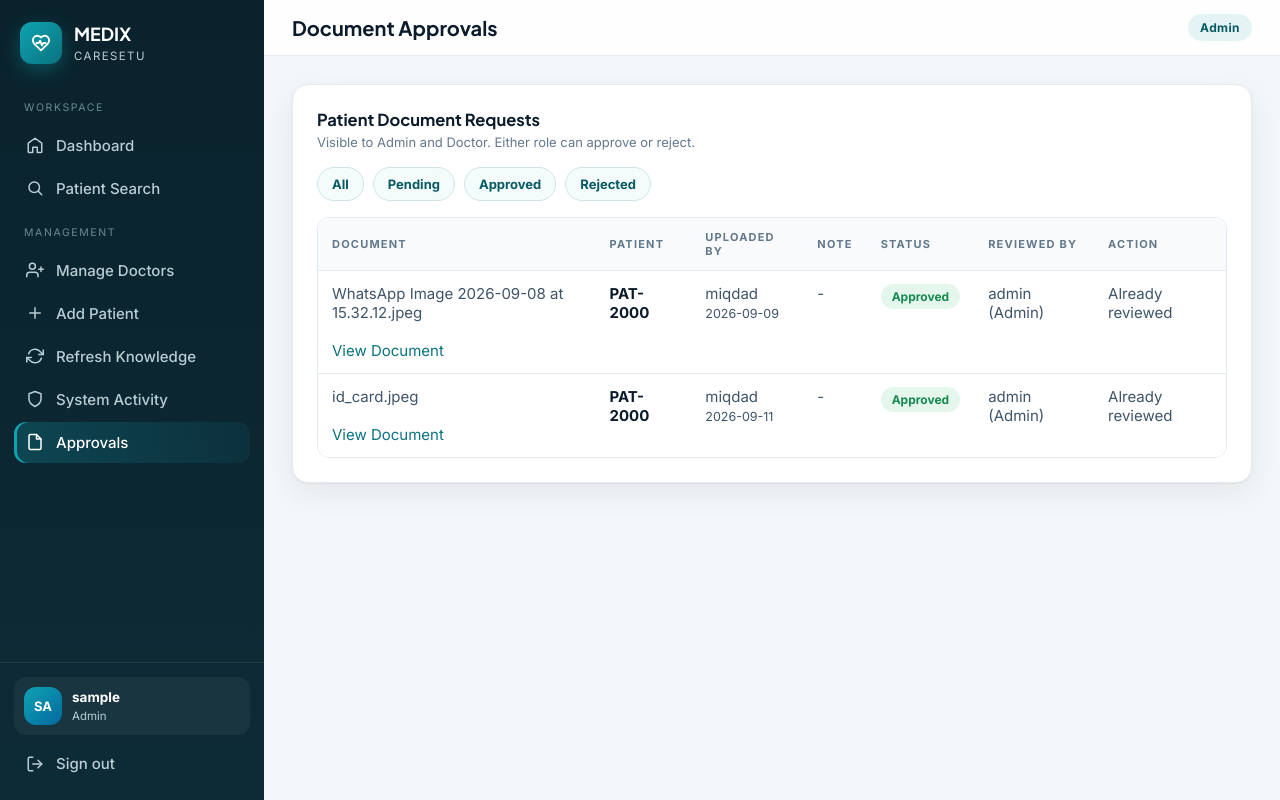
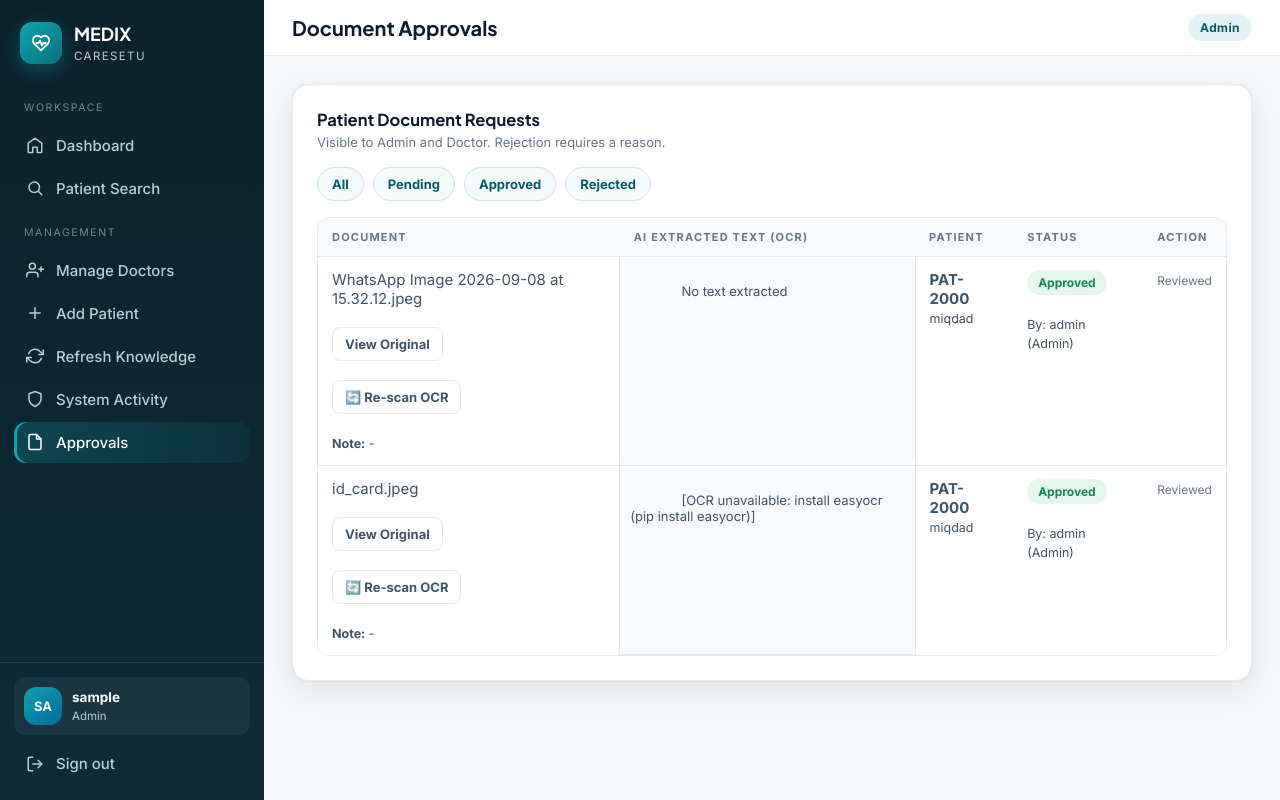
Before and after one commit to ItzVinesh/Medix-Caresetu, a Flask app: page /approvals in a window 1280 px wide. Run offline with Flask 3, Linux system fonts and the light colour scheme; the visitor is signed in with stand-in values (Sample User, id 1).

Commit message:
Update app and templates

```diff
--- a/app.py
+++ b/app.py
@@ -18,26 +18,45 @@ try:
 except Exception:
     ha = None
 
-# ------------------------------------------------------------
-# Optional OCR (pip install easyocr). App still runs without it.
-# ------------------------------------------------------------
+try:
+    import pytesseract
+    pytesseract.pytesseract.tesseract_cmd = r"C:\Program Files\Tesseract-OCR\tesseract.exe"
+except Exception:
+    pass
+# ============================================================
+# OCR ENGINE (EasyOCR primary, Tesseract fallback)
+# ============================================================
 OCR_READER = None
 
-def get_ocr_reader():
+def ocr_extract(image_path):
     global OCR_READER
+    easy_err = tess_err = ""
     try:
         import easyocr
-    except Exception:
-        return None
-    if OCR_READER is None:
-        OCR_READER = easyocr.Reader(["en", "hi"], gpu=False)
-    return OCR_READER
+        if OCR_READER is None:
+            OCR_READER = easyocr.Reader(["en", "hi"], gpu=False, verbose=False)
+        lines = OCR_READER.readtext(image_path, detail=0)
+        return "\n".join(lines), "EasyOCR"
+    except Exception as e:
+        easy_err = str(e)
+    try:
+        import pytesseract
+        from PIL import Image
+        img = Image.open(image_path)
+        text = pytesseract.image_to_string(img, lang="eng+hin")
+        return text.strip(), "Tesseract"
+    except Exception as e:
+        tess_err = str(e)
+    raise RuntimeError(
+        f"EasyOCR failed: {easy_err} | Tesseract failed: {tess_err}. "
+        "Run: pip install easyocr (same environment as app.py), then restart."
+    )
 
 # ============================================================
 # APP + PATHS
 # ============================================================
 app = Flask(__name__)
-app.secret_key = "caresetu_login_secret_key_123"
+app.secret_key = "change-this-to-a-strong-secret-key"
 
 USERS_CSV_FILE = os.path.join(app.root_path, "users.csv")
 PATIENTS_CSV_FILE = os.path.join(app.root_path, "patients.csv")
@@ -277,6 +296,22 @@ def patient_chat_response(message, searched_by, role, language="en"):
         return "यह रिकॉर्ड मौजूद है, लेकिन विवरण आपके अधिकार क्षेत्र में प्रतिबंधित हैं।"
     return "This record exists, but details are restricted for your role."
 
+def build_document_summary(doc, max_lines=8, max_chars=700):
+    text = (doc.get("extracted_text") or "").strip()
+    if not text or text.startswith("["):
+        return "No readable text was extracted from this document. Open the full file to review it."
+    lines = [ln.strip() for ln in text.splitlines() if ln.strip()]
+    picked, total = [], 0
+    for ln in lines:
+        if total + len(ln) > max_chars or len(picked) >= max_lines:
+            break
+        picked.append(ln)
+        total += len(ln) + 1
+    summary = "\n".join(picked)
+    if len(picked) < len(lines):
+        summary += "\n… (open the document to read the full text)"
+    return summary
+
 # ============================================================
 # AUTH
 # ============================================================
@@ -379,7 +414,16 @@ def patient_record(patient_id):
     if role == "patient":
         docs = [d for d in docs if (d.get("username") or "").upper() == (session.get("username") or "").upper()]
     docs.sort(key=lambda x: x.get("timestamp", ""), reverse=True)
-    return render_template("patient_record.html", patient=patient, role=role, docs=docs)
+
+    approved_docs = []
+    for d in docs:
+        if d.get("status") == "Approved":
+            d = dict(d)
+            d["summary"] = build_document_summary(d)
+            approved_docs.append(d)
+
+    return render_template("patient_record.html", patient=patient, role=role,
+                           docs=docs, approved_docs=approved_docs)
 
 # ============================================================
 # ADMIN: ADD PATIENT / ADD DOCTOR
@@ -466,19 +510,13 @@ def upload_document():
     extracted_text = ""
     ocr_status = "Skipped (PDF)"
     if safe.lower().endswith((".png", ".jpg", ".jpeg")):
-        reader = get_ocr_reader()
-        if reader is None:
-            extracted_text = "[OCR unavailable: install easyocr (pip install easyocr)]"
+        try:
+            extracted_text, backend = ocr_extract(path)
+            ocr_status = f"Success ({backend})"
+        except RuntimeError as e:
+            print("OCR ERROR:", e)
+            extracted_text = f"[OCR unavailable: {e}]"
             ocr_status = "Unavailable"
-        else:
-            try:
-                result = reader.readtext(path, detail=0)
-                extracted_text = "\n".join(result)
-                ocr_status = "Success"
-            except Exception as e:
-                print("OCR Error:", e)
-                extracted_text = "[OCR Failed: could not read text from image]"
-                ocr_status = "Failed"
     else:
         extracted_text = "[PDF uploaded. Text extraction not applied.]"
 
@@ -493,8 +531,42 @@ def upload_document():
     flash(f"Prescription scanned ({ocr_status}) and sent for approval.")
     return redirect(url_for("patient_record", patient_id=pid))
 
+@app.route("/rescan-ocr/<request_id>")
+@login_required
+def rescan_ocr(request_id):
+    role = session.get("role")
+    rows = read_document_requests()
+    target = None
+    for r in rows:
+        if r.get("request_id") == request_id:
+            target = r
+            break
+    if not target:
+        abort(404)
+    if role == "patient":
+        if target.get("username") != session.get("username"):
+            abort(403)
+    elif role not in ("admin", "doctor"):
+        abort(403)
+    path = target.get("stored_path", "")
+    if not path or not os.path.exists(path):
+        flash("Original file not found for re-scan.")
+        return redirect(request.referrer or url_for("dashboard"))
+    if not path.lower().endswith((".png", ".jpg", ".jpeg")):
+        flash("Re-scan works only for image files (PNG/JPG).")
+        return redirect(request.referrer or url_for("dashboard"))
+    try:
+        text, backend = ocr_extract(path)
+        target["extracted_text"] = text
+        flash(f"OCR re-scan complete ({backend}). Summary updated.")
+    except RuntimeError as e:
+        target["extracted_text"] = f"[OCR unavailable: {e}]"
+        flash(f"OCR re-scan failed: {e}")
+    write_document_requests(rows)
+    return redirect(request.referrer or url_for("dashboard"))
+
 # ============================================================
-# SHARED APPROVALS (ADMIN + DOCTOR)
+# SHARED APPROVALS (ADMIN + DOCTOR) — REJECTION REQUIRES REASON
 # ============================================================
 @app.route("/approvals")
 @login_required
@@ -515,9 +587,18 @@ def review_document_request(request_id):
     role = session.get("role")
     if role not in ("admin", "doctor"):
         abort(403)
+
     status = request.form.get("status")
+    review_note = (request.form.get("review_note") or "").strip()
+
     if status not in ("Approved", "Rejected"):
         abort(400)
+
+    # MANDATORY reason on rejection (server-side enforcement)
+    if status == "Rejected" and not review_note:
+        flash("A reason is required to reject a document. Please provide the rejection reason.")
+        return redirect(url_for("approvals"))
+
     rows = read_document_requests()
     target = None
     for r in rows:
@@ -529,7 +610,7 @@ def review_document_request(request_id):
             r["status"] = status
             r["reviewed_by"] = session.get("username")
             r["reviewed_role"] = role
-            r["review_note"] = (request.form.get("review_note") or "").strip()
+            r["review_note"] = review_note
             if status == "Approved":
                 old = r.get("stored_path", "")
                 if old and os.path.exists(old):
@@ -541,8 +622,12 @@ def review_document_request(request_id):
             break
     if not target:
         abort(404)
+
     write_document_requests(rows)
-    flash(f"Document {status.lower()} by {role}.")
+    if status == "Rejected":
+        flash(f"Document rejected by {role}. Reason recorded: {review_note}")
+    else:
+        flash(f"Document approved by {role}.")
     return redirect(url_for("approvals"))
 
 @app.route("/documents/<request_id>/view")
--- a/templates/approvals.html
+++ b/templates/approvals.html
@@ -6,11 +6,11 @@
   <div class="card-head">
     <div>
       <h3>Patient Document Requests</h3>
-        <p class="card-sub">Visible to Admin and Doctor. Either role can approve or reject.</p>
+      <p class="card-sub">Visible to Admin and Doctor. Rejection requires a reason.</p>
     </div>
   </div>
 
-    <div class="chips" style="margin-bottom:16px;">
+  <div class="chips">
     <a class="chip" href="{{ url_for('approvals') }}">All</a>
     <a class="chip" href="{{ url_for('approvals', status='Pending') }}">Pending</a>
     <a class="chip" href="{{ url_for('approvals', status='Approved') }}">Approved</a>
@@ -20,43 +20,147 @@
   {% if rows %}
     <div class="table-wrap">
       <table>
-          <tr><th>Document</th><th>Patient</th><th>Uploaded By</th><th>Note</th><th>Status</th><th>Reviewed By</th><th>Action</th></tr>
+        <tr>
+          <th>Document</th>
+          <th>AI Extracted Text (OCR)</th>
+          <th>Patient</th>
+          <th>Status</th>
+          <th>Action</th>
+        </tr>
         {% for row in rows %}
           <tr>
             <td>
-                {{ row.get('original_filename','') }}
+              {{ row.get('original_filename','') }}<br><br>
+              <a class="btn btn-ghost btn-sm"
+                 href="{{ url_for('view_document', request_id=row.get('request_id')) }}"
+                 target="_blank">View Original</a>
               <br><br>
-                <a href="{{ url_for('view_document', request_id=row.get('request_id')) }}" target="_blank">View Document</a>
+              <a class="btn btn-ghost btn-sm"
+                 href="{{ url_for('rescan_ocr', request_id=row.get('request_id')) }}">🔄 Re-scan OCR</a>
+              <br><br>
+              <small><strong>Note:</strong> {{ row.get('note','') or '-' }}</small>
             </td>
-              <td><strong style="color:var(--ink);">{{ row.get('patient_id','') }}</strong></td>
-              <td>{{ row.get('username','') }}<br><small>{{ row.get('timestamp','')[:10] }}</small></td>
-              <td>{{ row.get('note','') or '-' }}</td>
-              <td>
-                {% if row.get('status') == 'Approved' %}<span class="badge ok">Approved</span>
-                {% elif row.get('status') == 'Rejected' %}<span class="badge bad">Rejected</span>
-                {% else %}<span class="badge warn">Pending</span>{% endif %}
+            <td style="max-width:350px;font-size:13px;white-space:pre-wrap;background:#f8fafc;padding:10px;border-radius:8px;border:1px solid var(--line);">
+              {{ row.get('extracted_text') or 'No text extracted' }}
             </td>
             <td>
-                {% if row.get('reviewed_by') %}
-                  {{ row.get('reviewed_by') }} ({{ row.get('reviewed_role','') | capitalize }})
-                  {% if row.get('review_note') %}<br><small>Note: {{ row.get('review_note') }}</small>{% endif %}
-                {% else %}-{% endif %}
+              <strong>{{ row.get('patient_id','') }}</strong><br>
+              <small>{{ row.get('username','') }}</small>
+            </td>
+            <td>
+              {% if row.get('status') == 'Approved' %}
+                <span class="badge ok">Approved</span>
+              {% elif row.get('status') == 'Rejected' %}
+                <span class="badge bad">Rejected</span>
+                {% if row.get('review_note') %}
+                  <br><small style="color:var(--danger);"><strong>Reason:</strong> {{ row.get('review_note') }}</small>
+                {% endif %}
+              {% else %}
+                <span class="badge warn">Pending</span>
+              {% endif %}
+              <br><br>
+              <small>
+                {% if row.get('reviewed_by') %}By: {{ row.get('reviewed_by') }} ({{ row.get('reviewed_role','')|capitalize }}){% endif %}
+              </small>
             </td>
             <td>
               {% if row.get('status') == 'Pending' %}
-                  <form method="post" action="{{ url_for('review_document_request', request_id=row.get('request_id')) }}">
-                    <input type="text" name="review_note" placeholder="Review note (optional)" style="min-width:180px;margin-bottom:8px;">
-                    <div style="display:flex;gap:8px;">
-                      <button class="btn btn-success btn-sm" name="status" value="Approved" type="submit">{{ icon('check') }} Approve</button>
-                      <button class="btn btn-danger btn-sm" name="status" value="Rejected" type="submit">{{ icon('stop') }} Reject</button>
-                    </div>
+                <form method="post"
+                      action="{{ url_for('review_document_request', request_id=row.get('request_id')) }}">
+                  <input type="hidden" name="status" value="Approved">
+                  <input type="text" name="review_note" placeholder="Approval note (optional)"
+                         style="min-width:150px;margin-bottom:8px;">
+                  <button class="btn btn-success btn-sm" type="submit">{{ icon('check') }} Approve</button>
                 </form>
-                {% else %}Already reviewed{% endif %}
+                <button class="btn btn-danger btn-sm reject-btn" type="button" style="margin-top:8px;"
+                        data-request-id="{{ row.get('request_id') }}"
+                        data-filename="{{ row.get('original_filename') }}">
+                  {{ icon('stop') }} Reject
+                </button>
+              {% else %}
+                <span style="color:var(--muted);font-size:12px;">Reviewed</span>
+              {% endif %}
             </td>
           </tr>
         {% endfor %}
       </table>
     </div>
-    {% else %}<p>No document requests found.</p>{% endif %}
+  {% else %}
+    <p class="card-sub">No document requests found.</p>
+  {% endif %}
 </section>
+
+{# ============ REJECTION REASON MODAL (reason is mandatory) ============ #}
+<div id="rejectModal"
+     style="display:none;position:fixed;inset:0;background:rgba(11,27,43,.55);z-index:100;align-items:center;justify-content:center;padding:16px;">
+  <div style="background:#fff;border-radius:16px;max-width:480px;width:100%;padding:24px;box-shadow:0 20px 60px rgba(0,0,0,.25);">
+    <h3 style="margin:0 0 6px;color:var(--danger,#C93A3A);">Rejection Reason Required</h3>
+    <p style="margin:0 0 4px;color:var(--muted,#64788C);font-size:13px;">
+      Document: <strong id="rejectFileLabel"></strong>
+    </p>
+    <p style="margin:0 0 12px;color:var(--muted,#64788C);font-size:13px;">
+      Explain why this document is being rejected. The patient will see this reason.
+    </p>
+    <textarea id="rejectReason" rows="4"
+      placeholder="e.g. Image is blurred / prescription date not visible / wrong document uploaded…"
+      style="width:100%;padding:10px;border:1px solid #CFDCE4;border-radius:10px;font:inherit;"></textarea>
+    <div id="rejectError"
+         style="display:none;margin-top:8px;color:#C93A3A;font-size:13px;font-weight:700;">
+      A rejection reason is required.
+    </div>
+    <form id="rejectForm" method="post"
+          style="margin-top:14px;display:flex;gap:8px;justify-content:flex-end;">
+      <input type="hidden" name="status" value="Rejected">
+      <input type="hidden" name="review_note" id="rejectNoteInput" value="">
+      <button type="button" class="btn btn-ghost" onclick="closeRejectModal()">Cancel</button>
+      <button type="button" class="btn btn-danger" onclick="confirmReject()">Confirm Rejection</button>
+    </form>
+  </div>
+</div>
+
+<script>
+  const reviewUrlTemplate = "{{ url_for('review_document_request', request_id='__ID__') }}";
+  const rejectModal = document.getElementById('rejectModal');
+
+  function openRejectModal(requestId, filename) {
+    document.getElementById('rejectFileLabel').textContent = filename;
+    document.getElementById('rejectForm').action = reviewUrlTemplate.replace('__ID__', requestId);
+    document.getElementById('rejectReason').value = '';
+    document.getElementById('rejectError').style.display = 'none';
+    rejectModal.style.display = 'flex';
+    document.getElementById('rejectReason').focus();
+  }
+
+  function closeRejectModal() {
+    rejectModal.style.display = 'none';
+  }
+
+  function confirmReject() {
+    const reason = document.getElementById('rejectReason').value.trim();
+    if (!reason) {
+      document.getElementById('rejectError').style.display = 'block';
+      return;
+    }
+    document.getElementById('rejectNoteInput').value = reason;
+    document.getElementById('rejectForm').submit();
+  }
+
+  // Bind Reject buttons via data-* attributes (no Jinja inside inline JS → no lint errors)
+  document.querySelectorAll('.reject-btn').forEach(function (btn) {
+    btn.addEventListener('click', function () {
+      openRejectModal(
+        btn.getAttribute('data-request-id'),
+        btn.getAttribute('data-filename')
+      );
+    });
+  });
+
+  // Close modal on Escape or outside click
+  document.addEventListener('keydown', function (e) {
+    if (e.key === 'Escape') closeRejectModal();
+  });
+  rejectModal.addEventListener('click', function (e) {
+    if (e.target === rejectModal) closeRejectModal();
+  });
+</script>
 {% endblock %}
```
Also changed, not shown: templates/patient_record.html (+36 -5 lines). Lines whose indentation alone changed are shown as unchanged.
